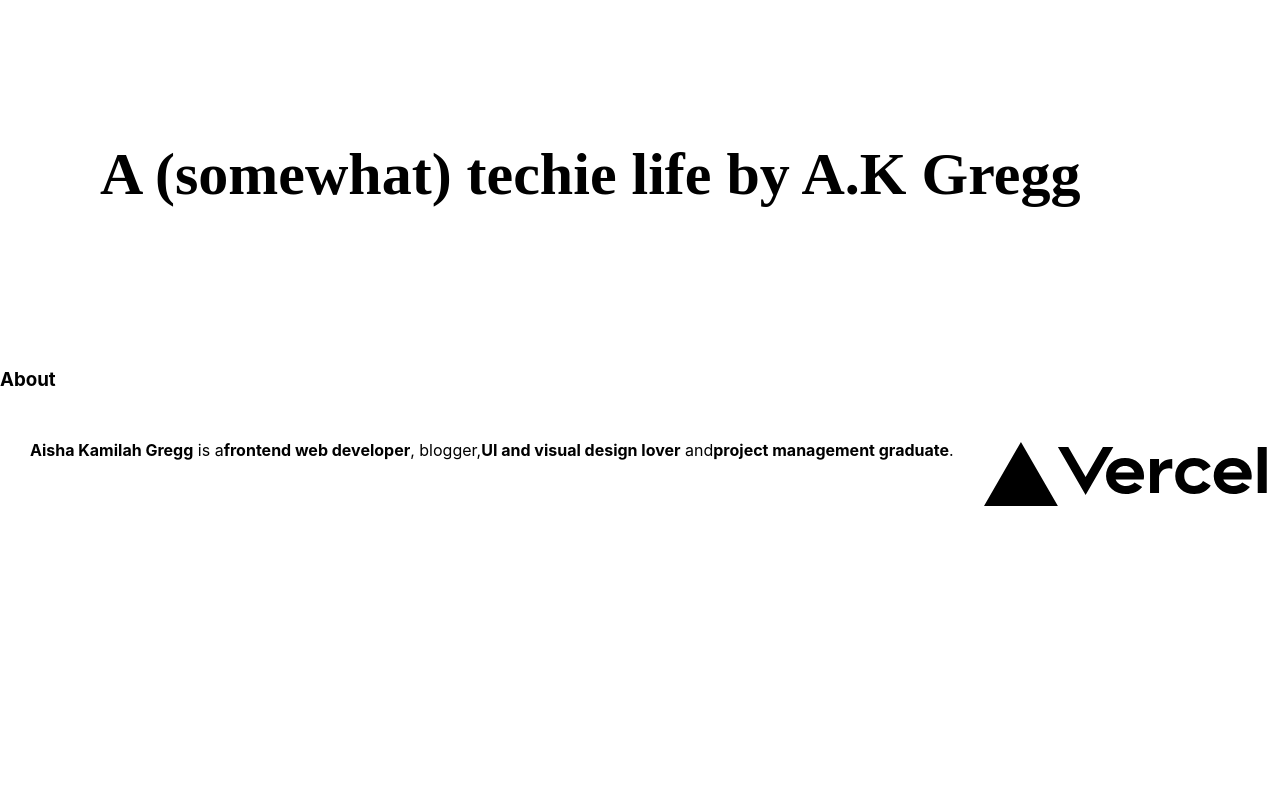
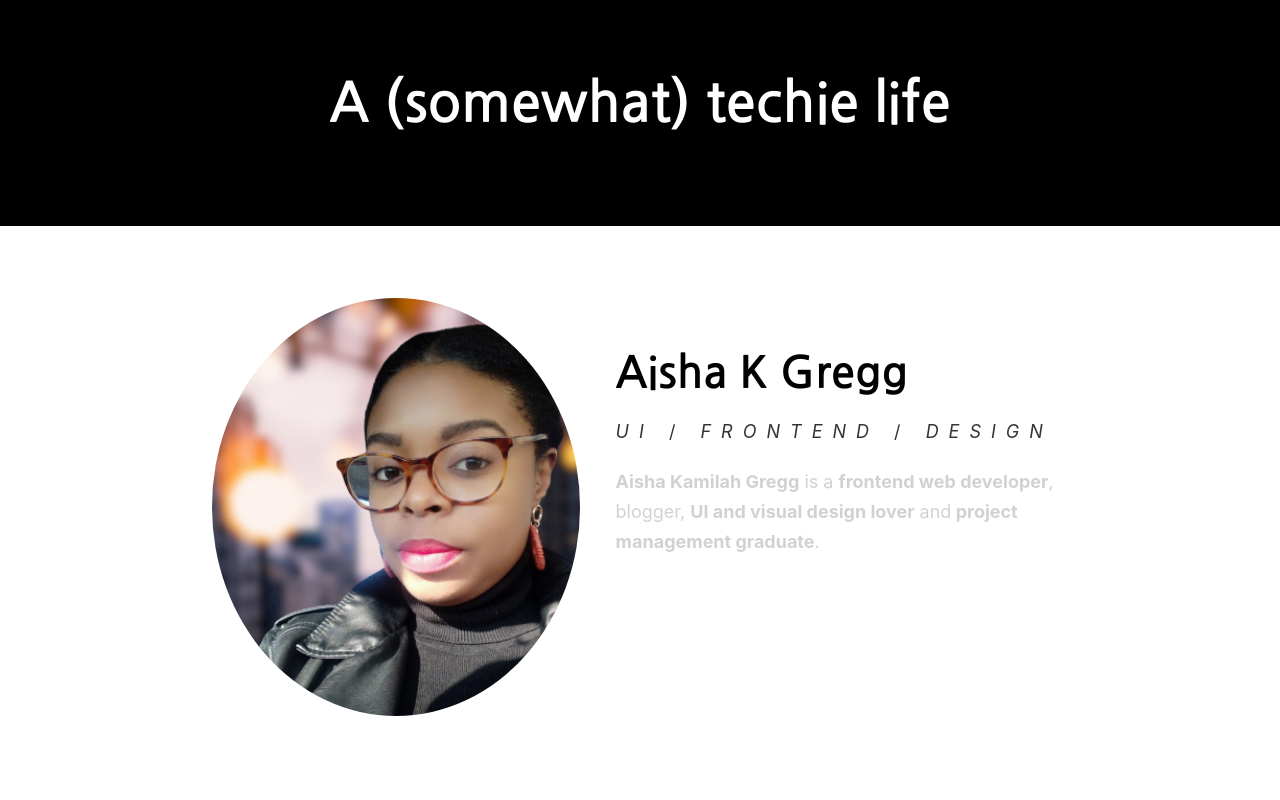
Before and after one commit to aisha-gregg/a-techie-blog, a Next.js app: page / in a window 1280 px wide. Shown: the top 800 px of the page. Built offline with nearby package versions, Linux system fonts and the light colour scheme.

Commit message:
animate title and subtitle

```diff
--- /dev/null
+++ b/components/page/Page.jsx
@@ -0,0 +1,6 @@
+import React from "react";
+import styles from "./Page.module.css";
+
+export function Page({ children }) {
+  return <main className={styles.page}>{children}</main>;
+}
--- /dev/null
+++ b/components/page/Page.module.css
@@ -0,0 +1,4 @@
+.page {
+  max-width: 1000px;
+  margin: 0 auto;
+}
--- a/package.json
+++ b/package.json
@@ -3,9 +3,8 @@
   "version": "0.1.0",
   "private": true,
   "scripts": {
-    "dev": "next dev",
     "build": "next build",
-    "start": "next start"
+    "start": "next dev"
   },
   "dependencies": {
     "next": "9.5.1",
--- a/pages/Home.module.css
+++ b/pages/Home.module.css
@@ -1,16 +1,117 @@
-.blogtitle {
+.nav {
   display: flex;
-  justify-content: left;
-  font-family: "Times New Roman", Times, serif, "Gill Sans MT", Calibri,
-    "Trebuchet MS", sans-serif;
-  font-size: 60px;
-  font-weight: 3000;
-  padding: 100px;
+  justify-content: center;
+  padding: var(--l);
+  color: white;
+  background-color: black;
 }
+
 .introduction {
   display: flex;
-  align-items: flex-end;
+  padding: var(--l);
+  justify-content: center;
 }
+
+.image {
+  display: flex;
+  margin-right: var(--m);
+  border-radius: 100%;
+}
+
+.grid {
+  display: grid;
+  grid-template-columns: minmax(100px, 3fr);
+  grid-template-rows: minmax(100px, 3fr);
+}
+
+.firstname {
+  color: black;
+  animation: mainFadeIn 2s forwards;
+  animation-delay: 1.6s;
+  opacity: 0;
+}
+
+.block {
+  position: relative;
+}
+
+.title-block,
+.subtitle-block {
+  position: absolute;
+  height: 100%;
+}
+
+.title-block {
+  width: 0%;
+  background: #ffb510;
+  animation: mainBlock 2s cubic-bezier(0.74, 0.06, 0.4, 0.92) forwards;
+  display: flex;
+}
+
+.subtitle-block {
+  width: 0%;
+  background: purple;
+  animation: secBlock 2s cubic-bezier(0.74, 0.06, 0.4, 0.92) forwards;
+  animation-delay: 2s;
+}
+
 .paragraph {
-  padding: 30px;
+  animation: secFadeIn 2s forwards;
+  animation-delay: 3.2s;
+  letter-spacing: 10px;
+  opacity: 0;
 }
+
+.summary {
+  animation: secFadeIn 3s forwards;
+  animation-delay: 4.5s;
+  opacity: 0;
+}
+
+@keyframes mainBlock {
+  0% {
+    width: 0%;
+    left: 0;
+  }
+  50% {
+    width: 100%;
+    left: 0;
+  }
+  100% {
+    width: 0;
+    left: 100%;
+  }
+}
+
+@keyframes mainFadeIn {
+  0% {
+    opacity: 0;
+  }
+  100% {
+    opacity: 1;
+  }
+}
+
+@keyframes secBlock {
+  0% {
+    width: 0%;
+    left: 0;
+  }
+  50% {
+    width: 100%;
+    left: 0;
+  }
+  100% {
+    width: 0;
+    left: 100%;
+  }
+}
+
+@keyframes secFadeIn {
+  0% {
+    opacity: 0;
+  }
+  100% {
+    opacity: 1;
+  }
+}
--- a/pages/index.js
+++ b/pages/index.js
@@ -1,33 +1,59 @@
 import Head from "next/head";
 
 import styles from "./Home.module.css";
+import { Page } from "../components/page/Page";
 
 export default function Home() {
   return (
-    <div className={styles.container}>
+    <>
       <Head>
         <title>Create Next App</title>
         <link rel="icon" href="/favicon.ico" />
+        <link
+          href="https://fonts.googleapis.com/css2?family=Nanum+Gothic:wght@700&display=swap"
+          rel="stylesheet"
+        ></link>
       </Head>
-
-      <main className={styles.main}>
-        <h1 className={styles.blogtitle}>
-          A (somewhat) techie life by A.K Gregg
-        </h1>
-
+      <nav className={styles.nav}>
+        <h1>A (somewhat) techie life</h1>
+      </nav>
+      <Page className={styles.main}>
         <section className={styles.introduction}>
-          <div>
-            <h3>About</h3>
-            <p className={styles.paragraph}>
-              <strong>Aisha Kamilah Gregg</strong> is a
-              <strong>frontend web developer</strong>, blogger,
+          <img src="/techielifephoto.png" alt="" className={styles.image} />
+          <div className={styles.info}>
+            <header>
+              <div className={styles.block}>
+                <span className={styles["title-block"]}></span>
+                <h2 className={styles.firstname}>
+                  <span>Aisha K Gregg</span>
+                </h2>
+              </div>
+              <div className={styles.block}>
+                <div className={styles["subtitle-block"]}></div>
+                <p className={styles.paragraph}>
+                  <em>UI</em>
+                  {" / "}
+                  <em>FRONTEND</em>
+                  {" / "}
+                  <em>DESIGN</em>
+                </p>
+              </div>
+            </header>
+            <p className={styles.summary}>
+              <strong>Aisha Kamilah Gregg</strong> is a{" "}
+              <strong>frontend web developer</strong>, blogger,{" "}
               <strong>UI and visual design lover</strong> and
-              <strong>project management graduate</strong>.
-            </p>{" "}
+              <strong> project management graduate</strong>.
+            </p>
           </div>
-          <img src="/vercel.svg" alt="" className={styles.image} />
         </section>
-      </main>
-    </div>
+        <section>
+          <h2>Blogs</h2>
+          <div className={styles.grid}>
+            <p>The intersectional observer</p>
+          </div>
+        </section>
+      </Page>
+    </>
   );
 }
--- a/styles/globals.css
+++ b/styles/globals.css
@@ -1,9 +1,28 @@
+:root {
+  --s: 1rem;
+  --m: 2rem;
+  --l: 4rem;
+  --title-font: "Nanum Gothic", sans-serif;
+  --body-font: -apple-system, BlinkMacSystemFont, Segoe UI, Roboto, Oxygen,
+    Ubuntu, Cantarell, Fira Sans, Droid Sans, Helvetica Neue, sans-serif;
+}
+
+html {
+  font-size: 112.5%;
+}
+
 html,
 body {
   padding: 0;
   margin: 0;
-  font-family: -apple-system, BlinkMacSystemFont, Segoe UI, Roboto, Oxygen,
-    Ubuntu, Cantarell, Fira Sans, Droid Sans, Helvetica Neue, sans-serif;
+  font-family: var(--body-font);
+  font-weight: 400;
+  line-height: 1.65;
+  color: #333;
+}
+
+img {
+  width: 100%;
 }
 
 a {
@@ -14,3 +33,44 @@ a {
 * {
   box-sizing: border-box;
 }
+
+p {
+  margin-bottom: 1.15rem;
+}
+
+h1,
+h2,
+h3,
+h4,
+h5 {
+  margin: 2.75rem 0 1.05rem;
+  font-family: var(--title-font);
+  font-weight: 400;
+  line-height: 1.15;
+}
+
+h1 {
+  margin-top: 0;
+  font-size: 3.052em;
+}
+
+h2 {
+  font-size: 2.441em;
+}
+
+h3 {
+  font-size: 1.953em;
+}
+
+h4 {
+  font-size: 1.563em;
+}
+
+h5 {
+  font-size: 1.25em;
+}
+
+small,
+.text_small {
+  font-size: 0.8em;
+}
```
Also changed, not shown: public/techielifephoto.png (added), 1 other file (tests, documents, lock files or other folders).
